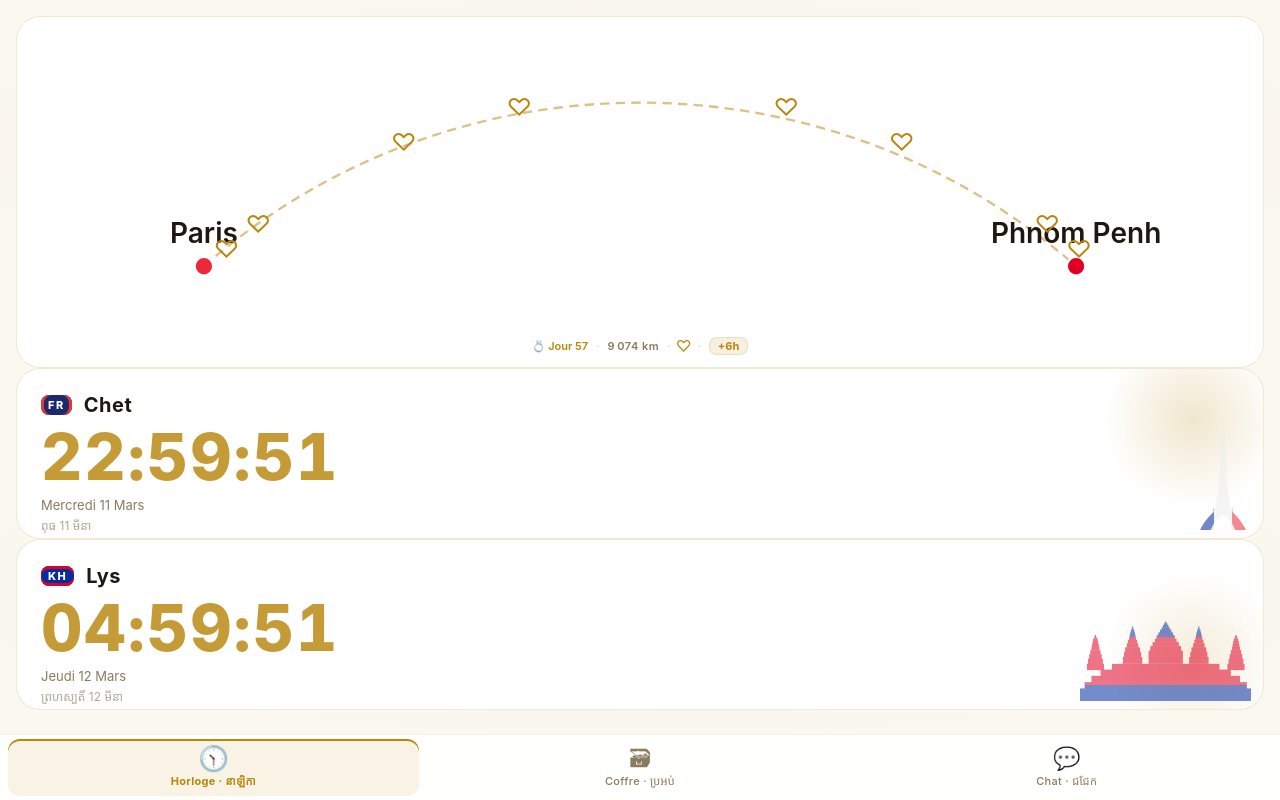
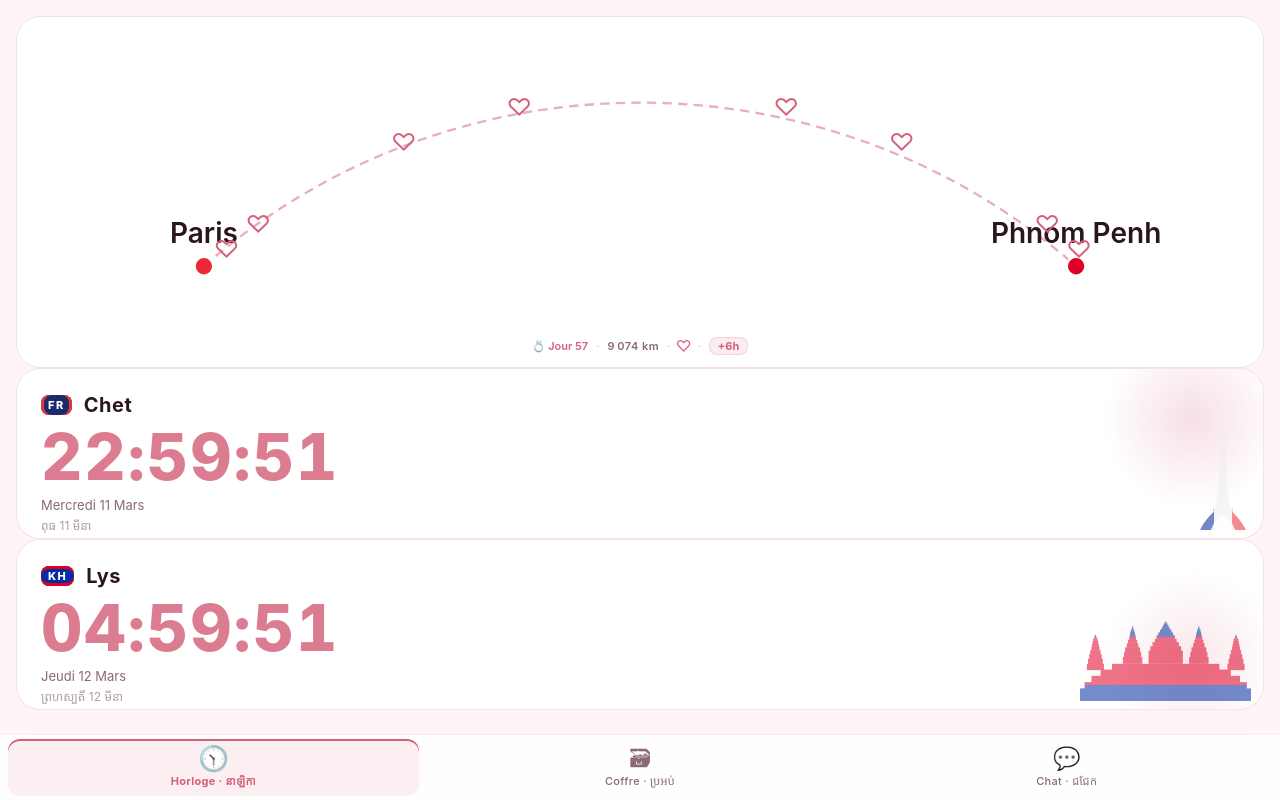
Before and after one commit to chetana/9074km, a SvelteKit app: page /horloge in a window 1280 px wide. Built offline with nearby package versions, Linux system fonts and the light colour scheme.

Commit message:
style: palette Sakura — rose doux, meilleur contraste que le doré

```diff
--- a/src/app.css
+++ b/src/app.css
@@ -1,13 +1,13 @@
 :root {
-	/* ── Couleurs — Chaul Chnam Thmey 🪷 ── */
+	/* ── Couleurs — Sakura 🌸 ── */
 	--bg: #1A1520;
 	--card: #2A2235;
-	--accent: #F0C850;
-	--accent-warm: #E8A040;
+	--accent: #F2A0B0;
+	--accent-warm: #E87090;
 	--on-accent: #1A1520;
-	--text: #F5F0E8;
-	--muted: #A89878;
-	--border: rgba(240, 200, 80, 0.18);
+	--text: #F5F0F2;
+	--muted: #A898A8;
+	--border: rgba(242, 160, 176, 0.18);
 
 	/* ── Espacements ── */
 	--space-1: 0.25rem;   /* 4px  */
@@ -39,7 +39,7 @@
 	--shadow-sm:     0 1px 3px rgba(0,0,0,0.3), 0 1px 2px rgba(0,0,0,0.2);
 	--shadow-md:     0 4px 12px rgba(0,0,0,0.35), 0 2px 4px rgba(0,0,0,0.2);
 	--shadow-lg:     0 8px 24px rgba(0,0,0,0.4), 0 4px 8px rgba(0,0,0,0.25);
-	--shadow-accent: 0 4px 16px rgba(240,200,80,0.15);
+	--shadow-accent: 0 4px 16px rgba(242,160,176,0.15);
 
 	/* ── Transitions ── */
 	--transition: 0.22s ease;
@@ -94,14 +94,14 @@ textarea {
 /* ── Thème clair système ── */
 @media (prefers-color-scheme: light) {
 	:root {
-		--bg:       #FBF8F0;
+		--bg:       #FFF5F7;
 		--card:     #FFFFFF;
-		--accent:   #B8860B;
-		--accent-warm: #D4A030;
+		--accent:   #D4607A;
+		--accent-warm: #C0405E;
 		--on-accent: #FFFFFF;
-		--text:     #1E1810;
-		--muted:    #8A7A60;
-		--border:   rgba(184, 134, 11, 0.18);
+		--text:     #2A1520;
+		--muted:    #8A6878;
+		--border:   rgba(212, 96, 122, 0.18);
 	}
 }
 
--- a/src/app.html
+++ b/src/app.html
@@ -4,7 +4,7 @@
 		<meta charset="utf-8" />
 		<meta name="viewport" content="width=device-width, initial-scale=1, viewport-fit=cover" />
 		<meta name="theme-color" content="#1A1520" media="(prefers-color-scheme: dark)" />
-		<meta name="theme-color" content="#FBF8F0" media="(prefers-color-scheme: light)" />
+		<meta name="theme-color" content="#FFF5F7" media="(prefers-color-scheme: light)" />
 		<meta name="mobile-web-app-capable" content="yes" />
 		<meta name="apple-mobile-web-app-capable" content="yes" />
 		<meta name="apple-mobile-web-app-status-bar-style" content="black-translucent" />
```
